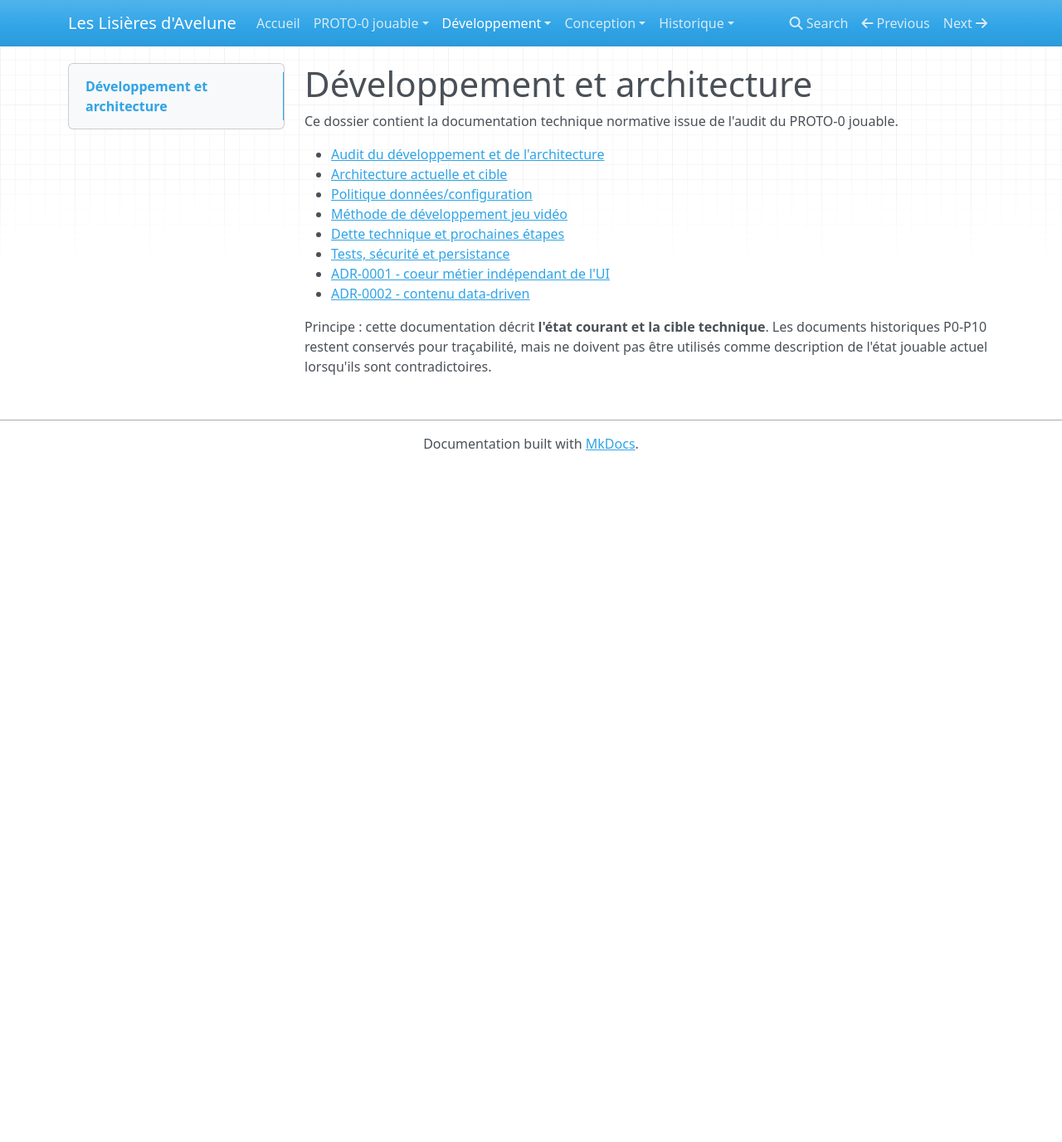
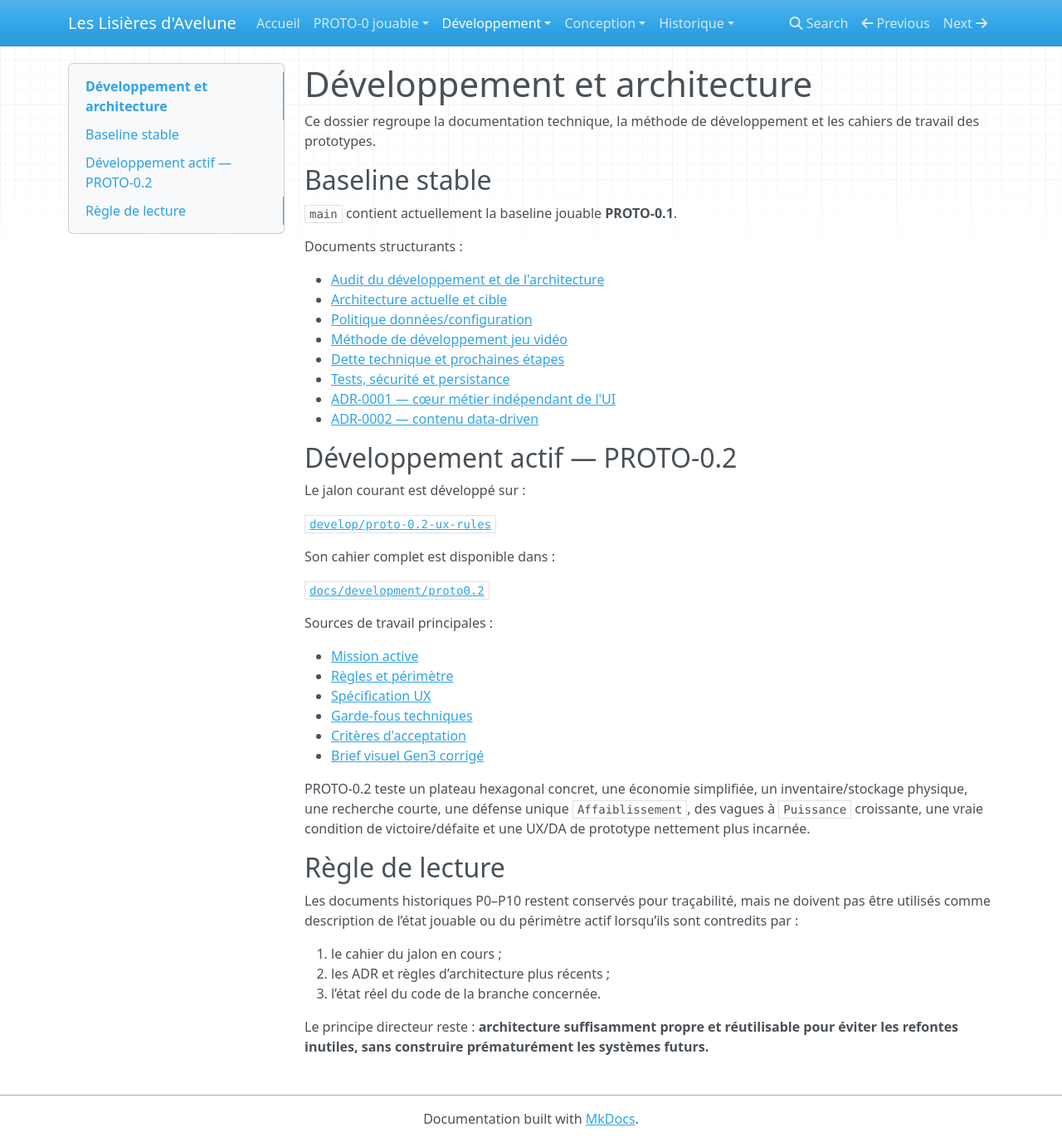
Before and after one commit to Abeliome-Officiel/les-lisieres-avelune, an MkDocs documentation site: the page built from docs/development/README.md, in a window 1280 px wide and 1377 px high. Shown: the whole window at 83% size. Built offline with MkDocs 1.6.1, drawn with Linux system fonts in a browser that asks for light colours; nearby versions of some CDN libraries.

Commit message:
docs: relier l’architecture au jalon PROTO-0.2

```diff
--- a/docs/development/README.md
+++ b/docs/development/README.md
@@ -1,6 +1,12 @@
 # Développement et architecture
 
-Ce dossier contient la documentation technique normative issue de l'audit du PROTO-0 jouable.
+Ce dossier regroupe la documentation technique, la méthode de développement et les cahiers de travail des prototypes.
+
+## Baseline stable
+
+`main` contient actuellement la baseline jouable **PROTO-0.1**.
+
+Documents structurants :
 
 - [Audit du développement et de l'architecture](AUDIT_DEVELOPPEMENT_ARCHITECTURE_2026-08-06.md)
 - [Architecture actuelle et cible](ARCHITECTURE_CURRENT_AND_TARGET.md)
@@ -8,7 +14,36 @@ Ce dossier contient la documentation technique normative issue de l'audit du PRO
 - [Méthode de développement jeu vidéo](GAME_DEVELOPMENT_METHOD.md)
 - [Dette technique et prochaines étapes](TECHNICAL_DEBT_AND_NEXT_STEPS.md)
 - [Tests, sécurité et persistance](TEST_SECURITY_PERSISTENCE_STRATEGY.md)
-- [ADR-0001 - coeur métier indépendant de l'UI](adr/ADR-0001-FUNCTIONAL-CORE.md)
-- [ADR-0002 - contenu data-driven](adr/ADR-0002-DATA-DRIVEN-CONTENT.md)
+- [ADR-0001 — cœur métier indépendant de l'UI](adr/ADR-0001-FUNCTIONAL-CORE.md)
+- [ADR-0002 — contenu data-driven](adr/ADR-0002-DATA-DRIVEN-CONTENT.md)
 
-Principe : cette documentation décrit **l'état courant et la cible technique**. Les documents historiques P0-P10 restent conservés pour traçabilité, mais ne doivent pas être utilisés comme description de l'état jouable actuel lorsqu'ils sont contradictoires.
+## Développement actif — PROTO-0.2
+
+Le jalon courant est développé sur :
+
+[`develop/proto-0.2-ux-rules`](https://github.com/Avelune-Officiel/les-lisieres-avelune/tree/develop/proto-0.2-ux-rules)
+
+Son cahier complet est disponible dans :
+
+[`docs/development/proto0.2`](https://github.com/Avelune-Officiel/les-lisieres-avelune/tree/develop/proto-0.2-ux-rules/docs/development/proto0.2)
+
+Sources de travail principales :
+
+- [Mission active](https://github.com/Avelune-Officiel/les-lisieres-avelune/blob/develop/proto-0.2-ux-rules/docs/development/proto0.2/CURRENT_TASK.md)
+- [Règles et périmètre](https://github.com/Avelune-Officiel/les-lisieres-avelune/blob/develop/proto-0.2-ux-rules/docs/development/proto0.2/01_RULES_AND_SCOPE.md)
+- [Spécification UX](https://github.com/Avelune-Officiel/les-lisieres-avelune/blob/develop/proto-0.2-ux-rules/docs/development/proto0.2/02_UX_SPEC.md)
+- [Garde-fous techniques](https://github.com/Avelune-Officiel/les-lisieres-avelune/blob/develop/proto-0.2-ux-rules/docs/development/proto0.2/03_TECHNICAL_GUARDRAILS.md)
+- [Critères d'acceptation](https://github.com/Avelune-Officiel/les-lisieres-avelune/blob/develop/proto-0.2-ux-rules/docs/development/proto0.2/04_ACCEPTANCE.md)
+- [Brief visuel Gen3 corrigé](https://github.com/Avelune-Officiel/les-lisieres-avelune/blob/develop/proto-0.2-ux-rules/docs/development/proto0.2/06_VISUAL_BRIEF_GEN3.md)
+
+PROTO-0.2 teste un plateau hexagonal concret, une économie simplifiée, un inventaire/stockage physique, une recherche courte, une défense unique `Affaiblissement`, des vagues à `Puissance` croissante, une vraie condition de victoire/défaite et une UX/DA de prototype nettement plus incarnée.
+
+## Règle de lecture
+
+Les documents historiques P0–P10 restent conservés pour traçabilité, mais ne doivent pas être utilisés comme description de l’état jouable ou du périmètre actif lorsqu’ils sont contredits par :
+
+1. le cahier du jalon en cours ;
+2. les ADR et règles d’architecture plus récents ;
+3. l’état réel du code de la branche concernée.
+
+Le principe directeur reste : **architecture suffisamment propre et réutilisable pour éviter les refontes inutiles, sans construire prématurément les systèmes futurs.**
```
